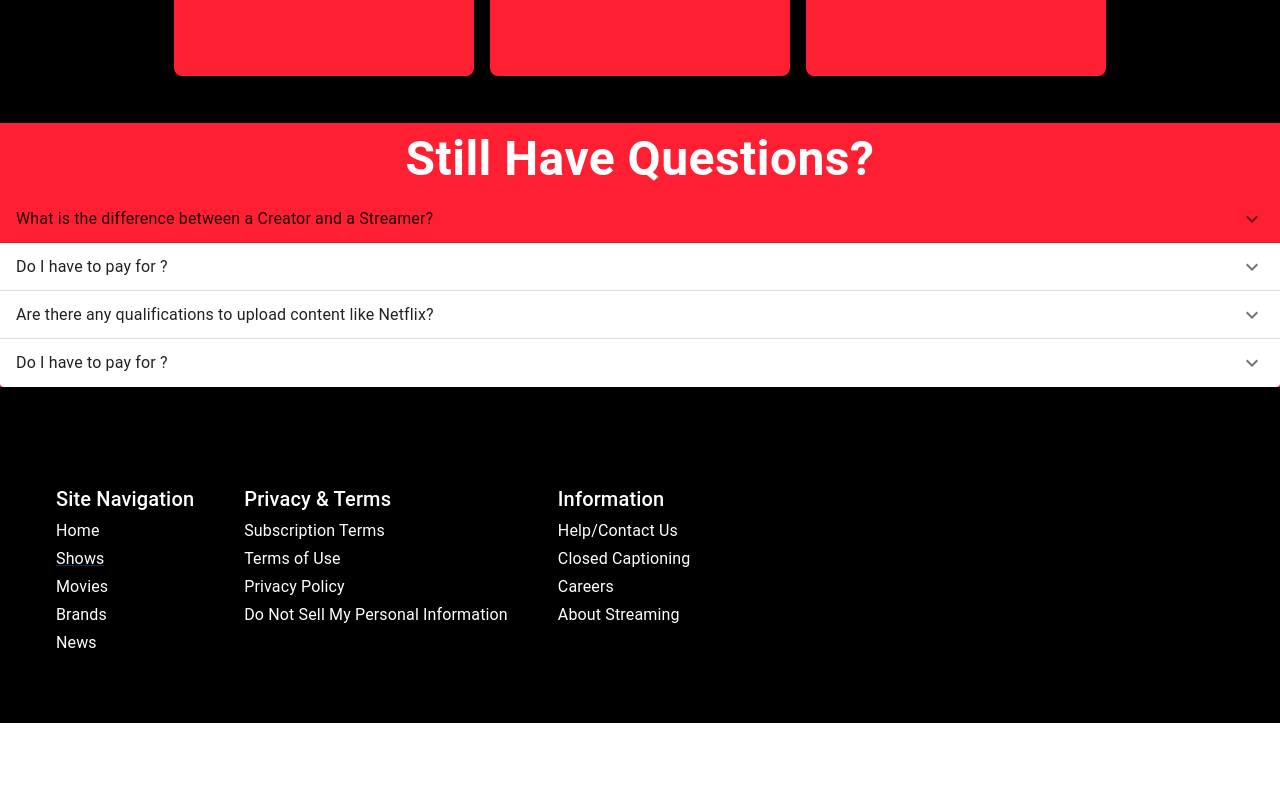
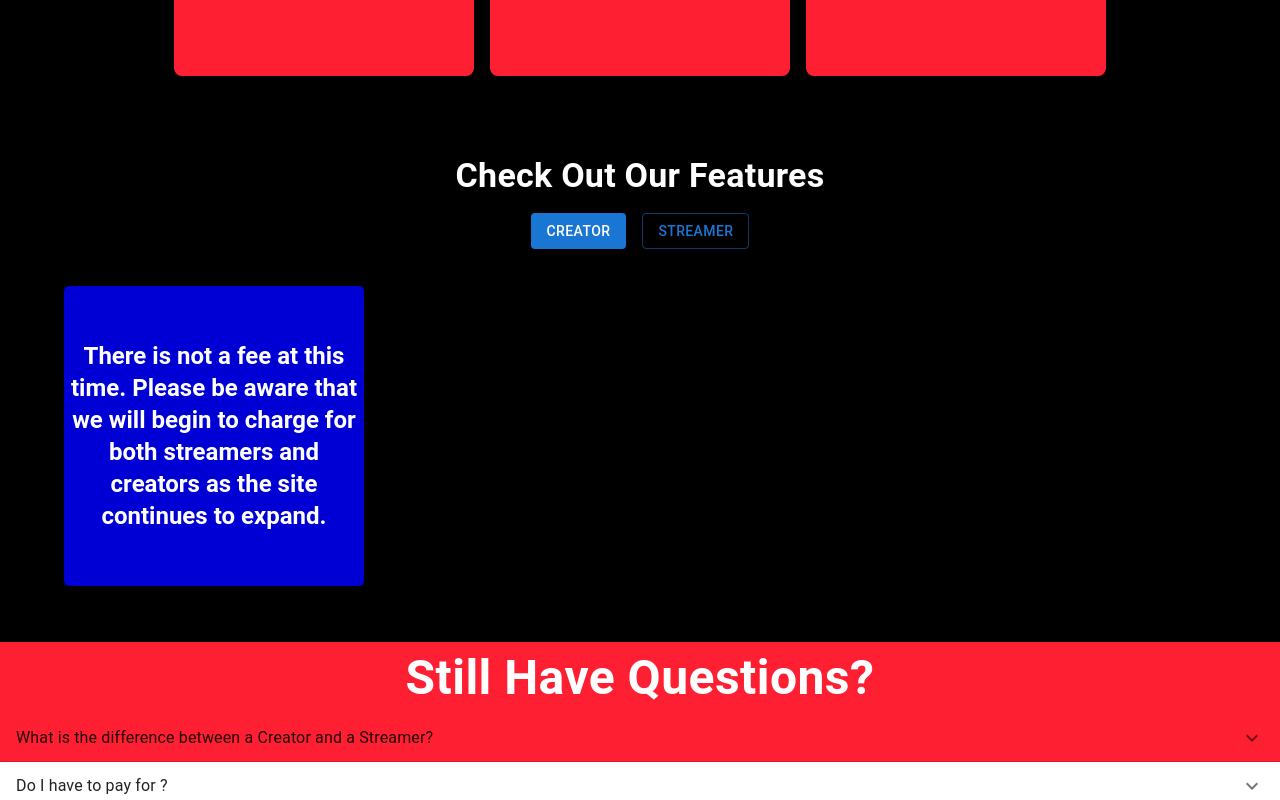
Before and after one commit to richardcolachagua/streaming-site, a React (Create React App) app: page /landingpage in a window 1280 px wide. Shown: the part 1300-2100 px from the top of the page. Before the commit the page ends 2023 px from the top, so only its background shows below. Built offline with nearby package versions, Linux system fonts and the light colour scheme.

Commit message:
"Feature section component for Landing Page done"

```diff
--- /dev/null
+++ b/src/frontend/components/CreatorStreamerFeatures.jsx
@@ -0,0 +1,99 @@
+import React, { useState } from "react";
+import { Box, Typography, Container, Button } from "@mui/material";
+
+// The FeatureCard component represents an individual Feature card, and it receives the FeatureOption prop to display the Feature name dynamically.
+// The FeatureSection component manages the state of the selected Feature option using the useState hook.
+// It provides a toggle functionality by changing the selected option between "Creator" and "Streamer" when the buttons are clicked.
+// The rendering of Feature cards is conditionally done based on the selected Feature option.
+// When "Creator" is selected, the Creator Feature cards are rendered, and when "Streamer" is selected, the Streamer Feature cards are rendered.
+// The FeatureSection component is wrapped in a Box container with background color, padding, and typography styles to resemble the styling
+//of the "Find Your Perfect Feature" section on the HBO Max website.
+
+const FeatureCard = ({ featureOption }) => {
+  return (
+    <Box
+      sx={{
+        width: "300px",
+        height: "300px",
+        backgroundColor: "#0000D5",
+        borderRadius: "5px",
+        display: "flex",
+        alignItems: "center",
+        marginBottom: "16px",
+      }}
+    >
+      <Typography variant="h5" sx={{ fontWeight: "bold", textAlign: "center" }}>
+        {featureOption}
+      </Typography>
+    </Box>
+  );
+};
+
+const FeatureSection = () => {
+  const [selectedOption, setSelectedOption] = useState("Creator");
+
+  const handleToggle = () => {
+    setSelectedOption(selectedOption === "Creator" ? "Streamer" : "Creator");
+  };
+
+  return (
+    <Box sx={{ backgroundColor: "#000000", padding: "32px" }}>
+      <Typography
+        variant="h4"
+        sx={{ fontWeight: "bold", marginBottom: "16px" }}
+      >
+        Check Out Our Features
+      </Typography>
+      <Box
+        sx={{ display: "flex", justifyContent: "center", marginBottom: "32px" }}
+      >
+        <Button
+          variant={selectedOption === "Creator" ? "contained" : "outlined"}
+          onClick={handleToggle}
+          sx={{ marginRight: "16px" }}
+        >
+          Creator
+        </Button>
+        <Button
+          variant={selectedOption === "Streamer" ? "contained" : "outlined"}
+          onClick={handleToggle}
+        >
+          Streamer
+        </Button>
+      </Box>
+      <Container
+        sx={{
+          display: "flex",
+          flexDirection: "row",
+          alignItems: "center",
+          gap: "16px",
+          padding: "5px",
+          marginBottom: "3px",
+        }}
+      >
+        {selectedOption === "Creator" && (
+          <React.Fragment>
+            <FeatureCard
+              featureOption="There is not a fee at this time. Please be aware that we will
+              begin to charge for both streamers and creators as the site
+              continues to expand."
+            />
+          </React.Fragment>
+        )}
+        {selectedOption === "Streamer" && (
+          <React.Fragment>
+            <FeatureCard
+              featureOption="Tvrsgsgrwgwrglrwhu
+              ifghurwihuwiue]
+              hfuiheihwaoedmamers and
+              creators as the site
+              continues to expand."
+            />
+          </React.Fragment>
+        )}
+      </Container>
+    </Box>
+  );
+};
+
+export default FeatureSection;
--- a/src/frontend/pages/LandingPage.jsx
+++ b/src/frontend/pages/LandingPage.jsx
@@ -7,6 +7,7 @@ import Accordion from "@mui/material/Accordion";
 import AccordionSummary from "@mui/material/AccordionSummary";
 import AccordionDetails from "@mui/material/AccordionDetails";
 import ExpandMoreIcon from "@mui/icons-material/ExpandMore";
+import FeatureSection from "../components/CreatorStreamerFeatures";
 
 const LandingPage = () => {
   return (
@@ -71,7 +72,7 @@ const LandingPage = () => {
       <Box sx={{ padding: "32px" }}>
         <Typography fontSize={48} variant="h2" sx={{ fontWeight: "bold" }}>
           ABOUT US
-        </Typography>{" "}
+        </Typography>
         <Typography fontSize={20} variant="h2" sx={{ fontWeight: "bold" }}>
           ____ is a site dedicated to streaming with the creative community and
           to the binge watchers. We take a consumer/creator mindset approach to
@@ -204,6 +205,7 @@ const LandingPage = () => {
           </Container>
         </Box>
       </Box>
+      <FeatureSection />
       <Box sx={{ backgroundColor: "#FF1F33" }}>
         <Typography fontSize={48} sx={{ fontWeight: "bold" }}>
           Still Have Questions?
@@ -273,13 +275,12 @@ const LandingPage = () => {
             aria-controls="panel1a-content"
             id="panel1a-header"
           >
-            <Typography>Do I have to pay for ?</Typography>
+            <Typography>Can I go from Streamer to Creator?</Typography>
           </AccordionSummary>
           <AccordionDetails>
             <Typography>
-              There is not a fee at this time. Please be aware that we will
-              begin to charge for both streamers and creators as the site
-              continues to expand.
+              Yes, you can go from Streamer to Creator. Click here to find out
+              how.
             </Typography>
           </AccordionDetails>
         </Accordion>
```
